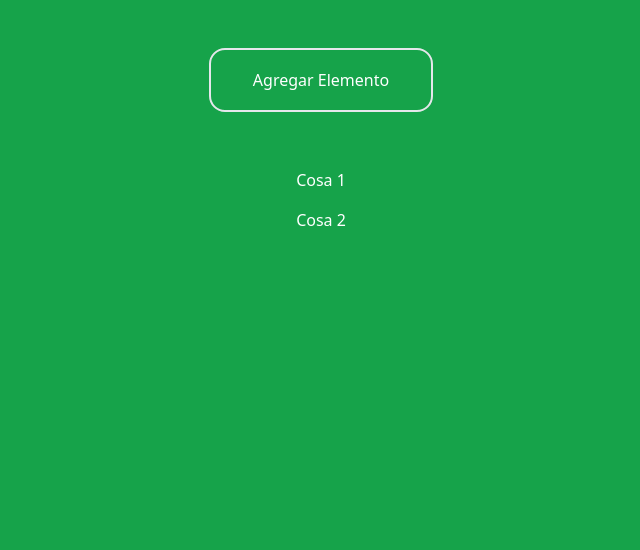
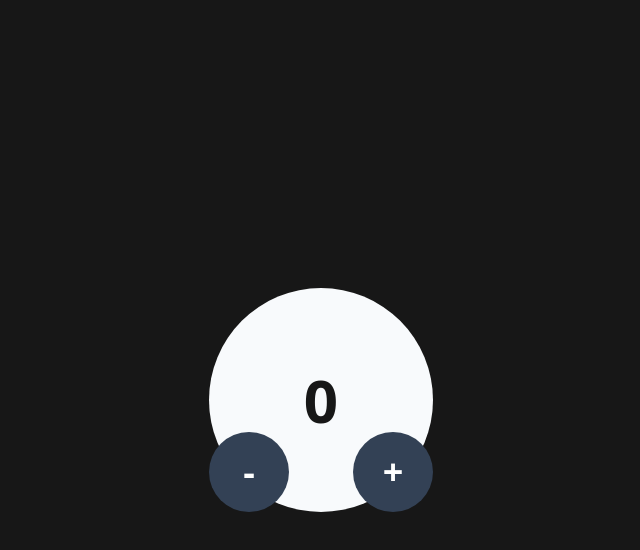
Before and after one commit to jorshua1/meme-generator, a React (Create React App) app: page / in a window 1280 px wide. Shown: the top 550 px of the page, without its empty margins (319-959 px from the left). Built offline with nearby package versions, Linux system fonts and the light colour scheme; the HTML template or start-up script is replaced by a standard one.

Commit message:
creacion de contador

```diff
--- a/src/App.js
+++ b/src/App.js
@@ -3,13 +3,15 @@ import Navbar from "./Components/Navbar";
 import Form from "./Components/Form";
 import Preview from "./Components/Preview";
 import Prueba from "./Prueba";
+import States from "./States";
+import Counter from "./Counter";
 
-function App(){
-  return(
+function App() {
+  return (
     <div>
-    <Prueba />
+      <Counter />
     </div>
-  )
+  );
 }
 
-export default App
+export default App;
--- /dev/null
+++ b/src/Counter.js
@@ -0,0 +1,32 @@
+import React, { useState } from "react";
+
+export default function Counter() {
+
+    const [count, setCount] = useState(0);
+
+    function plusCounter(){
+        setCount(prevCount => prevCount + 1)
+    }
+
+    function lessCounter(){
+        setCount(prevcount => prevcount - 1 )
+    }
+
+  return (
+    <div className="bg-neutral-900 text-white w-screen h-screen flex items-center justify-center">
+      <div className="flex items-center justify-center h-96 w-96 text-center">
+        <div className="relative">
+          <button onClick={lessCounter} className="h-20 w-20 bg-slate-700 rounded-full text-4xl font-semibold absolute bottom-0 left-0">
+            -
+          </button>
+          <div className="h-56 w-56 bg-slate-50 rounded-full flex items-center justify-center">
+              <p className="text-neutral-900 text-6xl font-semibold">{count}</p>
+          </div>
+          <button onClick={plusCounter} className="h-20 w-20 bg-slate-700 rounded-full text-4xl font-semibold absolute bottom-0 right-0">
+            +
+          </button>
+        </div>
+      </div>
+    </div>
+  );
+}
--- /dev/null
+++ b/src/States.js
@@ -0,0 +1,25 @@
+import React from "react";
+
+export default function States() {
+  //uso de Hooks, nos permite usar estados y otras cosas sin necesidad de escribir una clase
+  //declaramos una variable de estado (cualquier nombre) y una funcion
+  const [esImportante, setEsImportante] = React.useState("Yes");
+
+  function handleClick(){
+      //Se asigna el valor de la variable del estado, en el ejemplo es "esImportante"
+      setEsImportante( "No")
+  }
+
+  return (
+    <div className="bg-neutral-900 text-white w-screen h-screen flex items-center justify-center">
+      <div className="flex flex-col items-center h-96 w-96 text-center">
+        <h1 className="text-6xl font-semibold">
+          ¿Son los estados de react importantes?
+        </h1>
+        <span onClick={handleClick} className="p-10 my-10 bg-slate-100 rounded-full text-neutral-900 text-6xl font-semibold tracking-tighter ">
+          {esImportante}
+        </span>
+      </div>
+    </div>
+  );
+}
```
